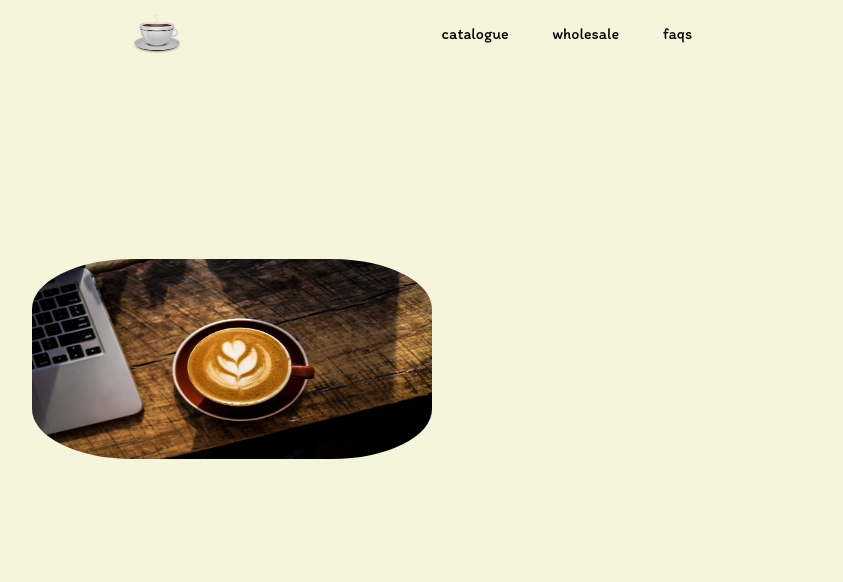
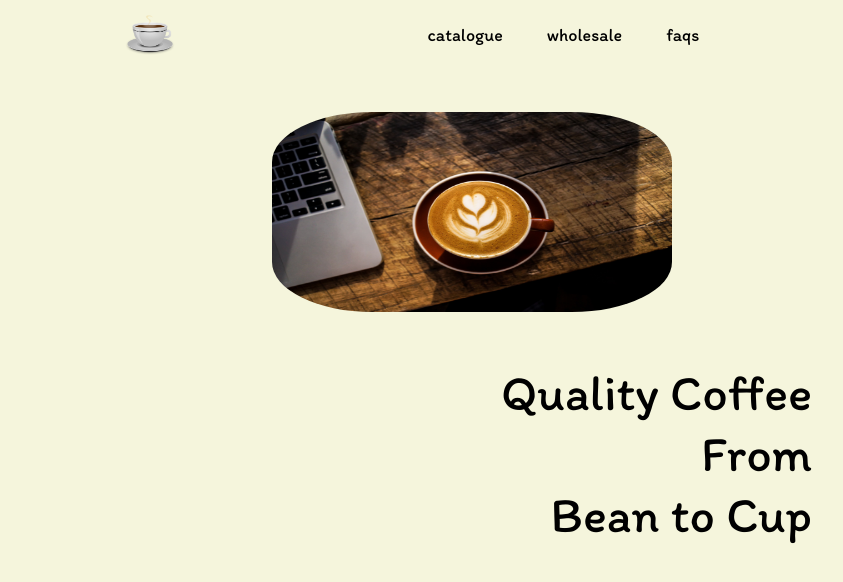
Before and after one commit to barrywaldron/ultimate-coffee, a website: page index.html in a window 1280 px wide. Shown: the whole page, without its empty margins (218-1061 px from the left). Drawn offline with Linux system fonts and the light colour scheme.

Commit message:
position

```diff
--- a/index.html
+++ b/index.html
@@ -80,6 +80,15 @@
     </div>
     <div
          class="article">
+      <p
+         class="text">
+         Quality Coffee<br/>
+         From<br/>
+         Bean to Cup
+      </p>
+
+
+
 
     </div>
 
--- a/style.css
+++ b/style.css
@@ -27,13 +27,21 @@ li {
 a {
   color: #000;
   text-decoration: none;
+  font-size: large;
   padding: 10px 20px;
 }
 .main {
-  position: relative;
+  display: flex;
+  justify-content: center;
   padding-left: 100px;
-  padding-top: 200px;
+  padding-top: 50px;
 }
 img {
   border-radius: 25%;
 }
+.article {
+  text-align: right;
+  padding-right: 100px;
+  font-size: 50px;
+
+}
```
Lines whose indentation alone changed are shown as unchanged.
